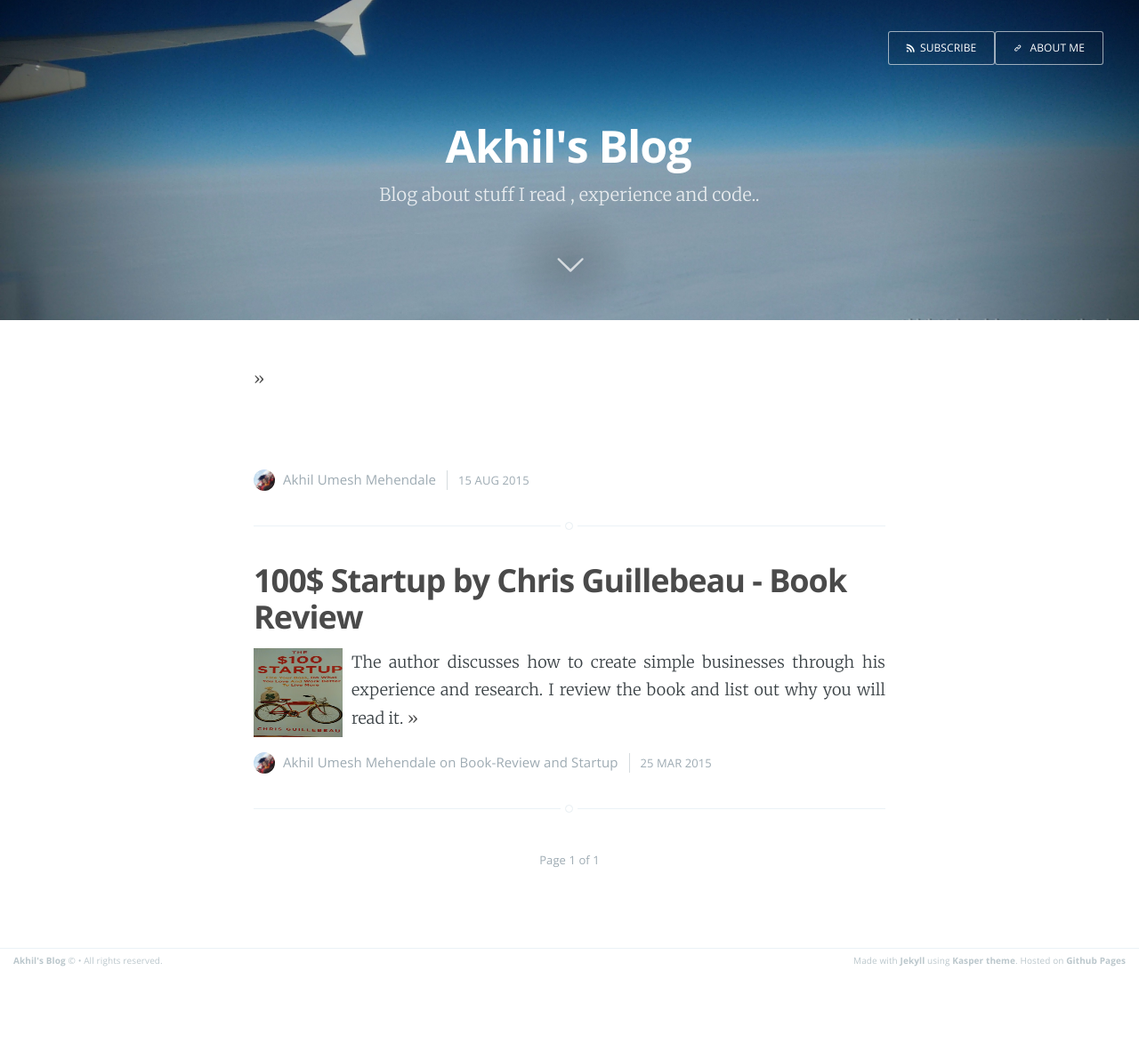
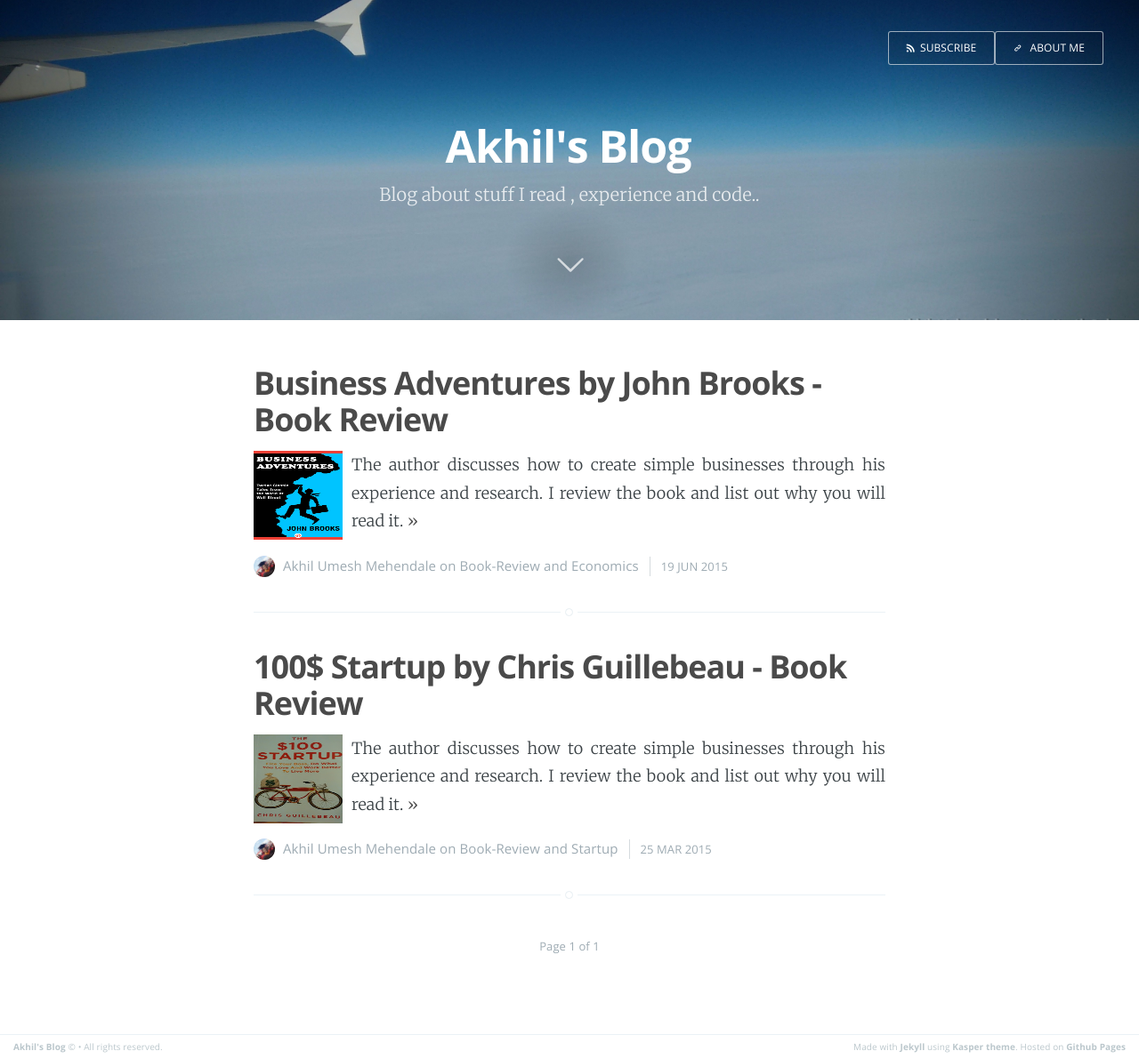
Before and after one commit to akhilum/akhilum.github.io, a Jekyll site: the page built from index.html, in a window 1280 px wide. Shown: the whole page at 89% size. Built offline with Jekyll 4.4.1, drawn with Linux system fonts in a browser that asks for light colours; Markdown is read by kramdown in place of the engine named in the settings; the list of posts is cut into pages by our own code; before the commit the page ends 1094 px from its top, so only the background shows below that.

Commit message:
Editing 2nd article

```diff
--- a/_posts/2015-06-19-Business Adventures by John Brooks.markdown
+++ b/_posts/2015-06-19-Business Adventures by John Brooks.markdown
@@ -5,11 +5,13 @@
 categories: Book-Review Economics
 thumbnail: "/assets/images/business_adventures.jpg"
 excerpt: "The author discusses how to create simple businesses through his experience and research. I review the book and list out why you will read it."
-cover: : "/assets/images/business_adventures_1.jpg"
+cover: "/assets/images/business_adventures_1.jpg"
 ---
 
 
 Business Adventures by John Brooks is informative and enjoyable. The author takes a financial snapshot of the 60’s and analyzes 12 business adventures that happened during the period. In my opinion, the 12 stories show that hard work, optimism and a desire to do good are necessary to run large business machinery. The book teaches a lot about economics, management practices and human behavior. Maybe that is why Warren Buffett and Bill Gates love this book.
+
+![Business Adventures Cover](/assets/images/business_adventures_1.jpg)
 
 John Brooks has interviewed the people involved in these adventures in great detail. He uses these interviews to circumspectly narrate tales about these business adventures. His narration makes these insipid events in history more lively and personal.
 
```
